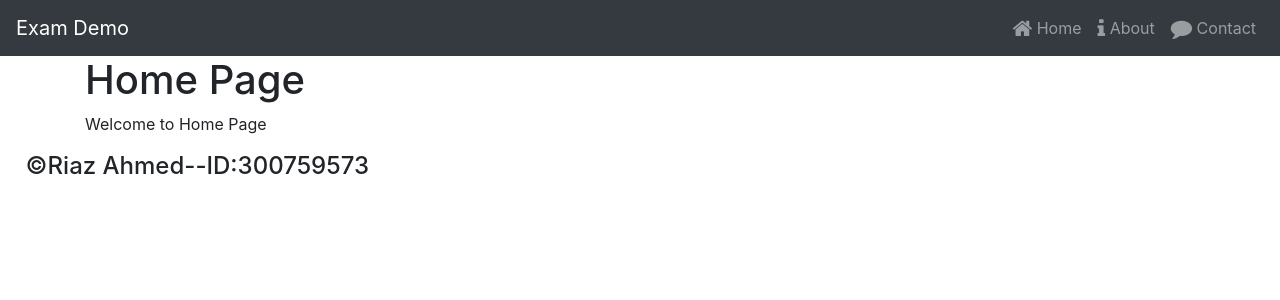
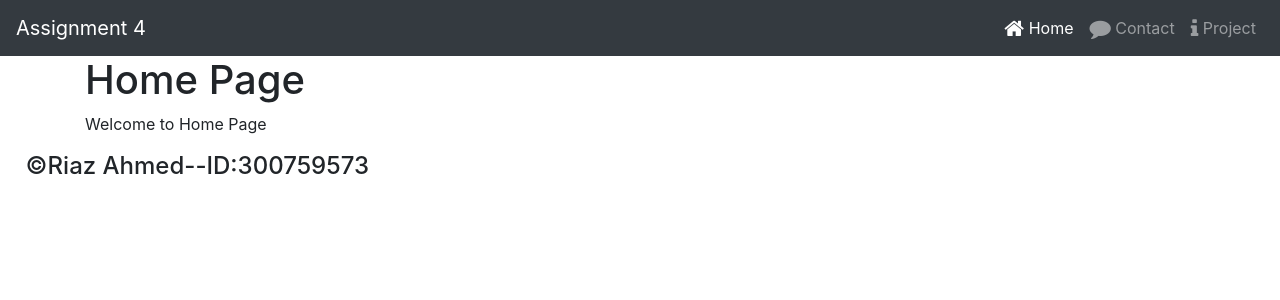
Before and after one commit to riazahmedsg/Assignment4-300759573, a Node server app: page / in a window 1280 px wide. Shown: the top 300 px of the page. Run offline with Node 20, Linux system fonts and the light colour scheme; some libraries are stand-ins or nearby versions.

Commit message:
partials updated

```diff
--- a/views/partials/header.ejs
+++ b/views/partials/header.ejs
@@ -17,7 +17,7 @@
 <body>
   <header>
     <nav class="navbar navbar-expand-lg navbar-dark bg-dark">
-      <a class="navbar-brand" href="/">Exam Demo</a>
+      <a class="navbar-brand" href="/">Assignment 4</a>
       <button class="navbar-toggler" type="button" data-toggle="collapse" data-target="#navbarSupportedContent" aria-controls="navbarSupportedContent"
         aria-expanded="false" aria-label="Toggle navigation">
         <span class="navbar-toggler-icon"></span>
@@ -25,7 +25,7 @@
 
       <div class="collapse navbar-collapse" id="navbarSupportedContent">
         <ul class="navbar-nav ml-auto">
-          <% if(title == "Express Demo") { %>
+          <% if(title == "Home Page") { %>
             <li id="Home" class="nav-item active">
               <% } else { %>
                 <li id="Home" class="nav-item">
@@ -34,16 +34,7 @@
                       <i class="fa fa-home fa-lg"></i> Home</a>
                 </li>
 
-                <% if(title == "About Express") { %>
-                  <li id="About" class="nav-item active">
-                    <% } else { %>
-                      <li id="About" class="nav-item">
-                        <% } %>
-                          <a class="nav-link" href="/about">
-                            <i class="fa fa-info fa-lg"></i> About</a>
-                      </li>
-
-                      <% if(title == "Contact Me") { %>
+                 <% if(title == "Contact Page") { %>
                         <li id="Contact" class="nav-item active">
                           <% } else { %>
                             <li id="Contact" class="nav-item">
@@ -52,6 +43,17 @@
                                 <a class="nav-link" href="/contact">
                                   <i class="fa fa-comment fa-lg"></i> Contact</a>
                             </li>
+
+                <% if(title == "Project Page") { %>
+                  <li id="Project" class="nav-item active">
+                    <% } else { %>
+                      <li id="Project" class="nav-item">
+                        <% } %>
+                          <a class="nav-link" href="/project">
+                            <i class="fa fa-info fa-lg"></i> Project</a>
+                      </li>
+
+
       </div>
     </nav>
   </header>
```
